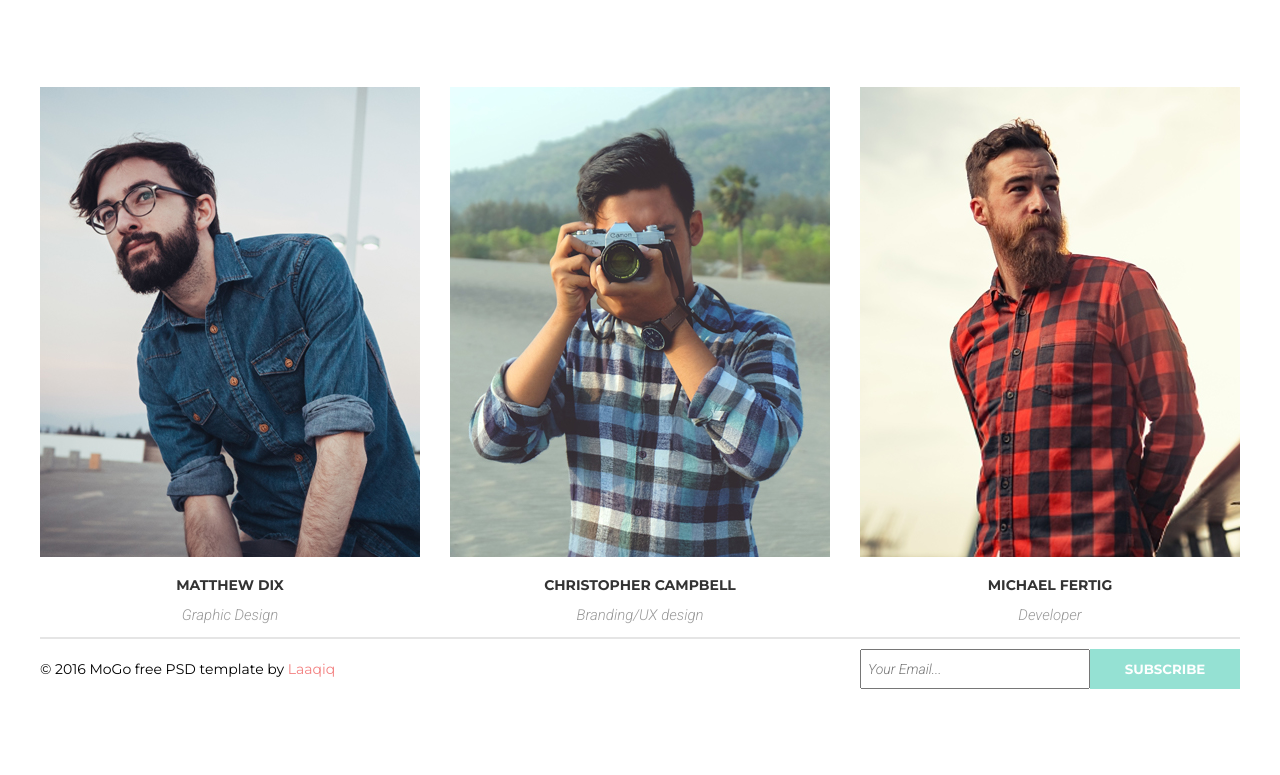
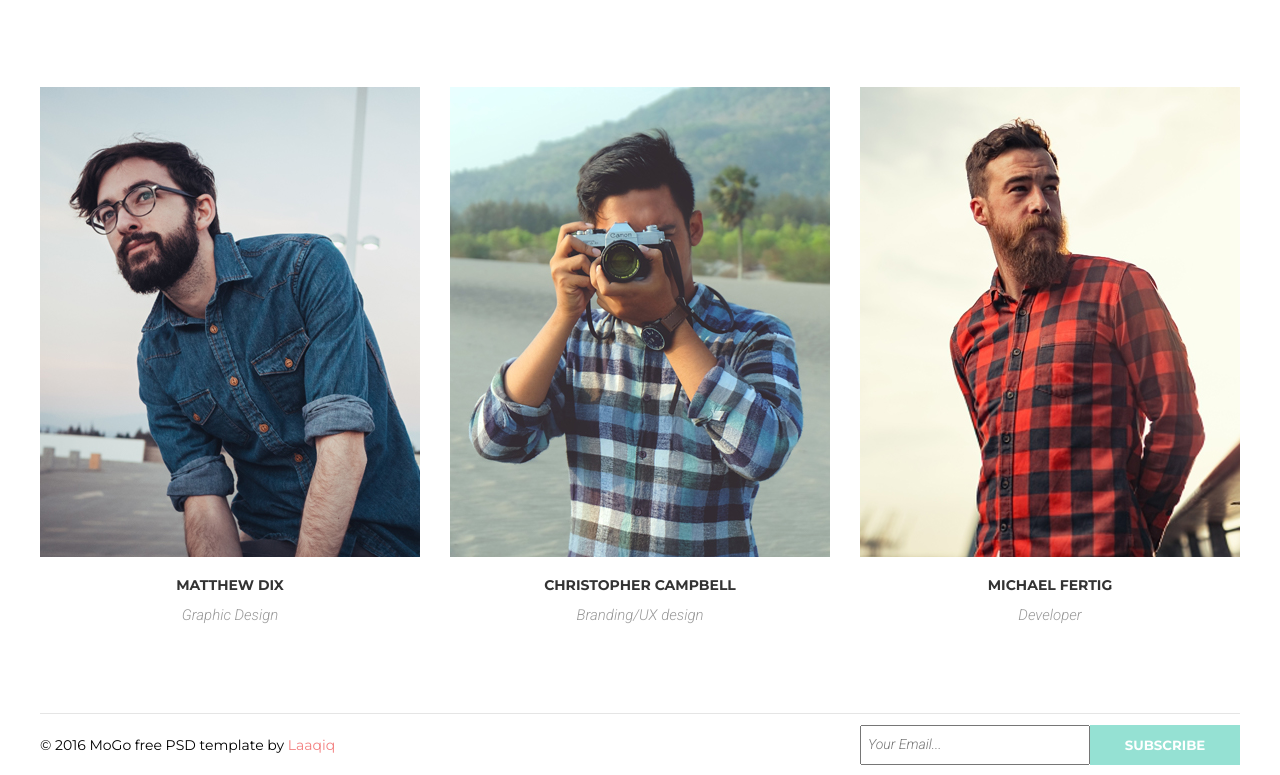
Before and after one commit to Ar4ik12/goit-fe-course, a plain HTML site: page module-06/index.html in a window 1280 px wide. Shown: the part 915-1690 px from the top of the page. Before the commit the page ends 1614 px from the top, so only its background shows below. Drawn offline with Linux system fonts and the light colour scheme.

Commit message:
finish Him

```diff
--- a/module-06/css/style.css
+++ b/module-06/css/style.css
@@ -47,13 +47,10 @@ img {
     transition: linear 200ms;
 }
 .site-nav-link:hover {
-    color: #f38181;
-    transition: linear 200ms;
-}
-.site-nav-link:hover {
     padding-bottom: 10px;
     border-bottom: 3px solid #f38181;
     transition: linear 200ms;
+    color: #f38181;
 }
 /* Services */
 .services {
@@ -137,11 +134,8 @@ img {
     background-image: url(../image/services/IMAGE.png);
 }
 /* TEAM */
-.Container-main {
-    margin-bottom: 80px;
-}
-.logo {
-    margin-bottom: 90px;
+.container-team {
+    padding-bottom: 86px;
 }
 .text-team {
     font-size: 15px;
@@ -160,7 +154,6 @@ img {
 }
 .team-list-link {
     width: 380px;
-    height: 470px;
 }
 .team-list {
     position: relative;
@@ -242,12 +235,12 @@ img {
     opacity: 1;
 }
 /* footer */
-.Footer {
+.footer {
     display: flex;
-    height: 62px;
+    min-height: 62px;
     justify-content: space-between;
     align-items: center;
-    border-top: 2px solid #e5e5e5;
+    border-top: 1px solid #e5e5e5;
 }
 .footer-text {
     font-family: "Montserrat", sans-serif;
@@ -264,9 +257,9 @@ img {
 }
 .form-footer {
     display: flex;
+    height: 40px;
 }
 .button-fuuter {
-    height: 40px;
     width: 150px;
     text-decoration: none;
     border: none;
@@ -279,12 +272,10 @@ img {
 }
 .input {
     width: 230px;
-    height: 40px;
     padding-left: 6px;
 }
 .input::placeholder {
     width: 230px;
-    height: 40px;
     font-family: "Roboto";
     font-style: italic;
     font-size: 14px;
--- a/module-06/index.html
+++ b/module-06/index.html
@@ -33,7 +33,7 @@
             </nav>
         </div>
     </header>
-    <main class="Container-main">
+    <main class="container-main">
         <section class="services">
             <div class="container">
                 <h2 class="logo-one">We work with<span class="logo-two">amazing services</span></h2>
@@ -126,7 +126,7 @@
         </section>
     </main>
     <footer>
-        <div class="Footer container">
+        <div class="footer container">
             <p class="footer-text">© 2016 MoGo free PSD template by <a class="clic-laaqiq" href="#">Laaqiq</a></p>
             <form class="form-footer" action="#">
                 <input class="input" type="email" placeholder="Your Email...">
```
